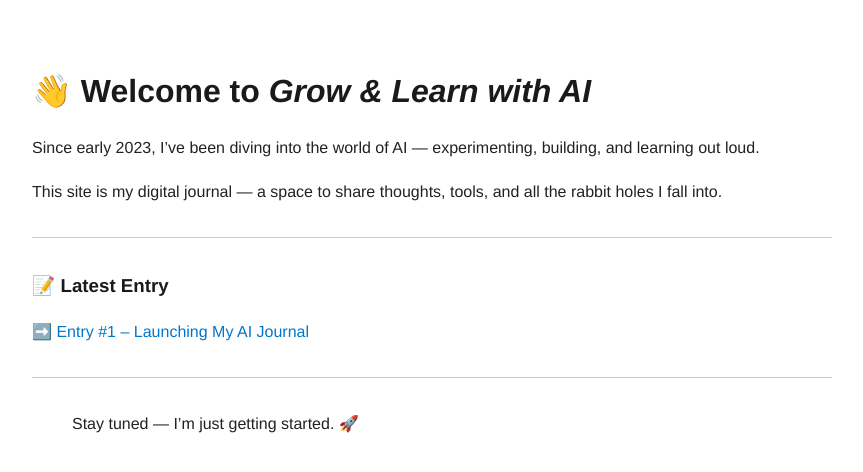
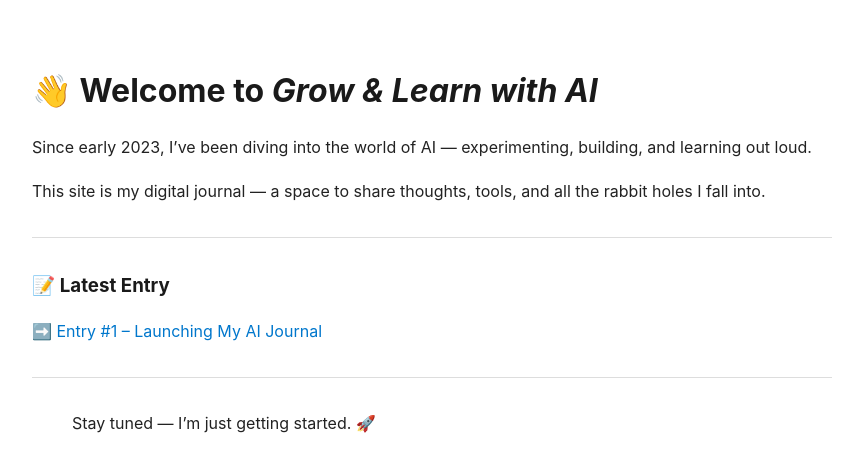
Before and after one commit to SaraDelf/saradelf.github.io, a Jekyll site: the page built from index.md, in a window 1280 px wide. Shown: the top 472 px of the page, without its empty margins (208-1071 px from the left). Built offline with Jekyll 4.4.1, drawn with Linux system fonts in a browser that asks for light colours.

Commit message:
Update custom.css

```diff
--- a/assets/css/custom.css
+++ b/assets/css/custom.css
@@ -1,26 +1,30 @@
+/* Base styles */
 body {
-  font-family: 'Helvetica Neue', Helvetica, Arial, sans-serif;
+  font-family: -apple-system, BlinkMacSystemFont, "Segoe UI", Roboto, Oxygen, Ubuntu, Cantarell, sans-serif;
+  font-size: 16px;
   line-height: 1.7;
+  background-color: #f9f9f9;
   color: #222;
-  background-color: #f9f9f9;
   margin: 0;
   padding: 0;
 }
 
+/* Centered container */
 .container {
   max-width: 800px;
   margin: 0 auto;
   padding: 2rem;
-  background: #fff;
+  background-color: #fff;
 }
 
+/* Headings */
 h1, h2, h3 {
-  font-weight: 600;
   color: #1a1a1a;
   margin-top: 2rem;
   margin-bottom: 1rem;
 }
 
+/* Links */
 a {
   color: #0077cc;
   text-decoration: none;
@@ -30,8 +34,9 @@
   text-decoration: underline;
 }
 
+/* Horizontal rule */
 hr {
   border: none;
-  border-top: 1px solid #ccc;
+  border-top: 1px solid #ddd;
   margin: 2rem 0;
 }
```
